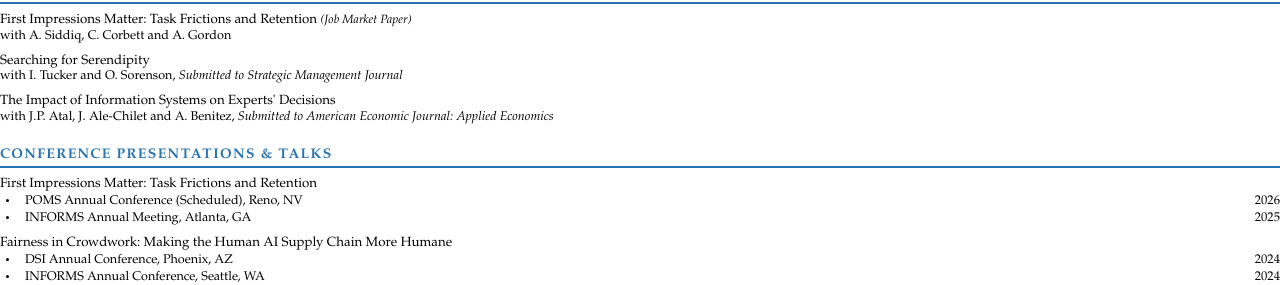
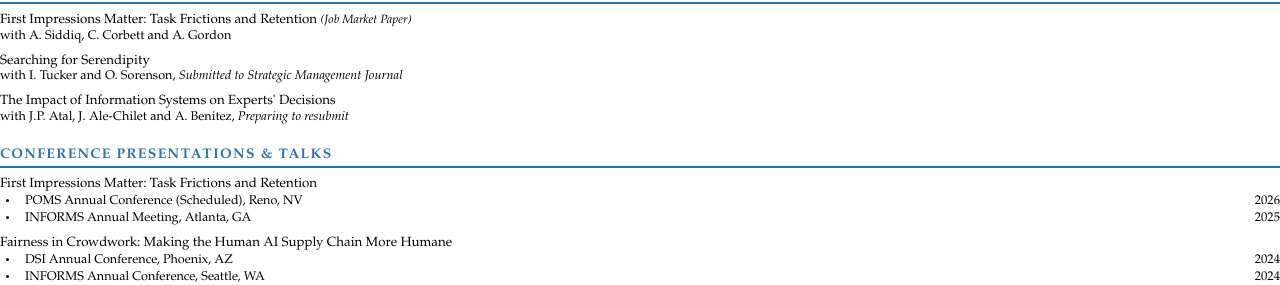
Before and after one commit to martins73/research-site, a Jekyll site: the page built from _pages/cv-print.html, in a window 1280 px wide. Shown: the part 573-858 px from the top of the page. Built offline with Jekyll 4.4.1, drawn with Linux system fonts in a browser that asks for light colours.

Commit message:
Update submission status to 'Preparing to resubmit'

```diff
--- a/_data/papers.yml
+++ b/_data/papers.yml
@@ -104,7 +104,7 @@ papers:
       - name: "A. Benitez"
         url: "https://alejandrabenitezu.com/"
     badges: []
-    submission: "Submitted to American Economic Journal: Applied Economics"
+    submission: "Preparing to resubmit"
     publication: ""
     highlights: ""
     abstract: >
```
